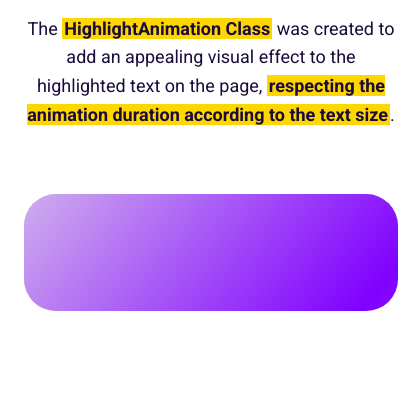
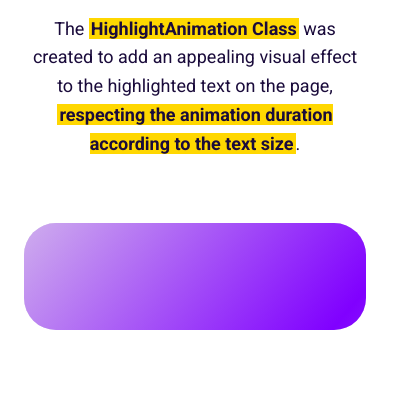
Before and after one commit to marvin3w/utilities, a website: page highlight-text/index.html in a window 390 px wide. Shown: the part 224-620 px from the top of the page, 414 px wide, since content can reach past the window. Drawn offline with Linux system fonts and the light colour scheme.

Commit message:
fix: responsive sizes

```diff
--- a/highlight-text/main.scss
+++ b/highlight-text/main.scss
@@ -24,6 +24,10 @@ $transition-speed: 1s;
   &.highlight-animate {
     background-position: 0 0;
   }
+}
+
+* {
+  box-sizing: border-box;
 }
 
 body {
@@ -89,7 +93,10 @@ body {
 
 .section-header {
   text-align: center;
-  margin-bottom: ($spacing-unit * 7.5);
+  margin-bottom: ($spacing-unit * 2.5);
+  @include desktop {
+    margin-bottom: ($spacing-unit * 7.5);
+  }
 
   .title-wrapper {
     max-width: 800px;
```
Also changed, not shown: highlight-text/main.css.
